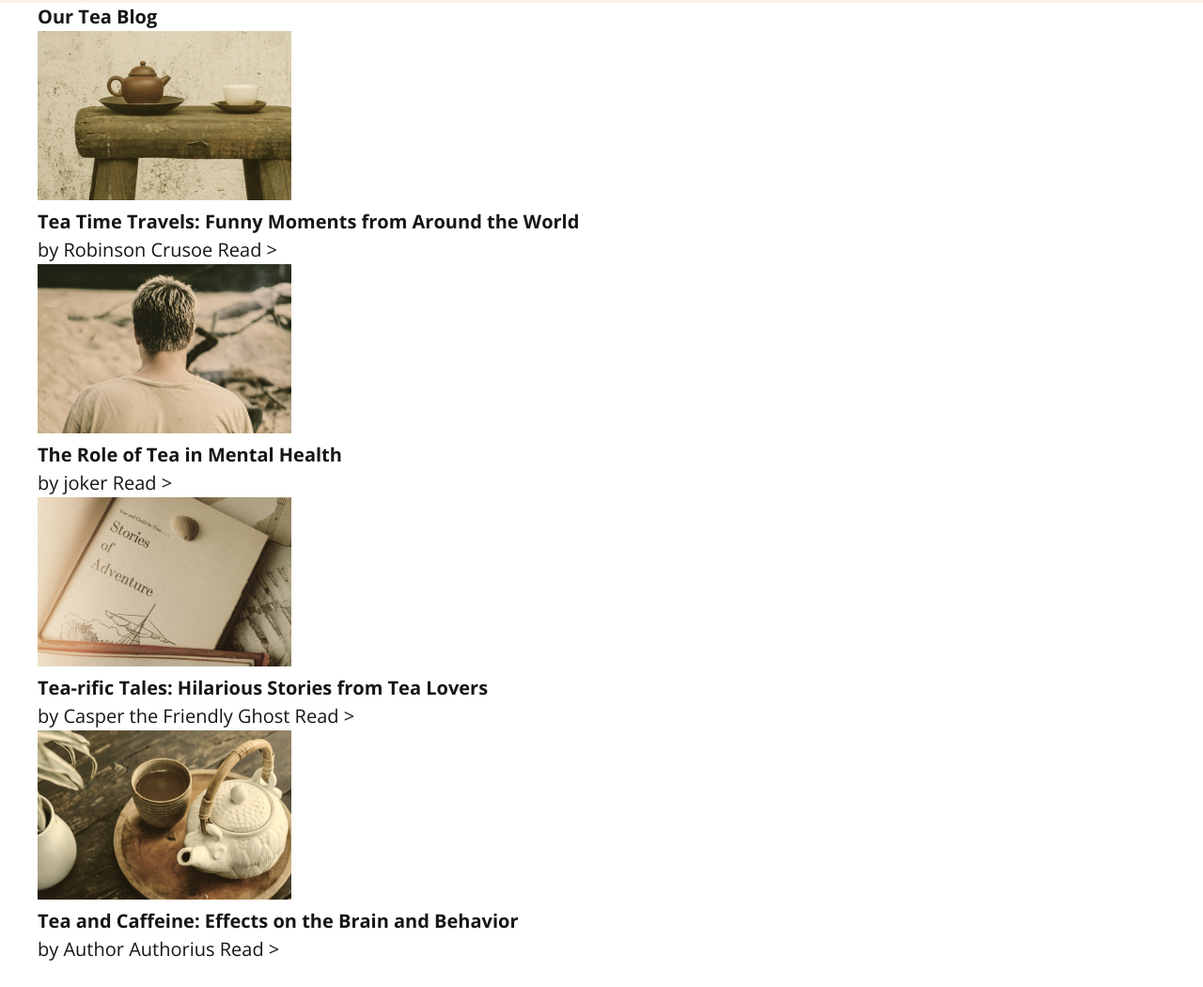
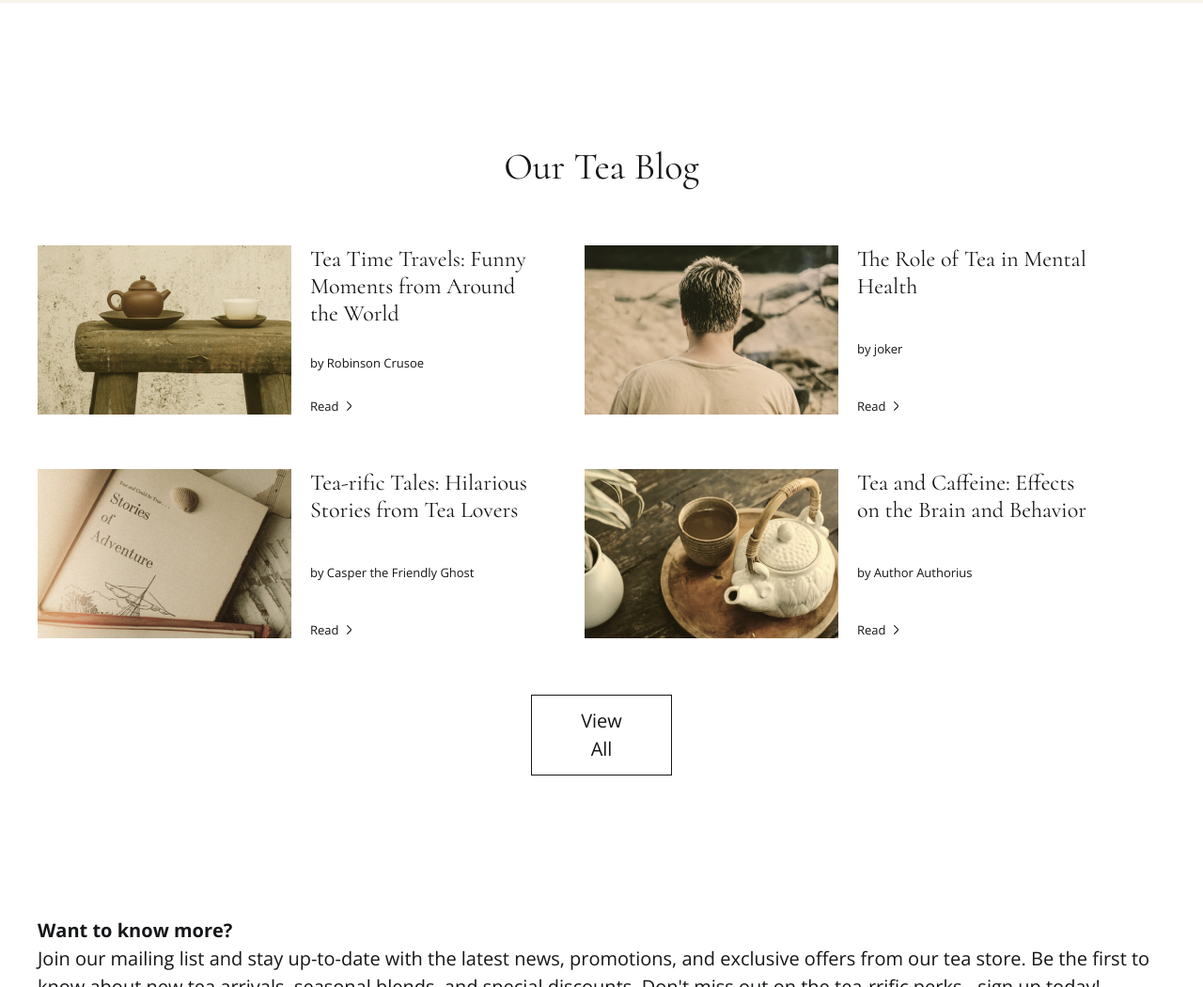
Before and after one commit to craftingweb/Tea, a plain HTML site: page index.html in a window 1280 px wide. Shown: the part 1983-3033 px from the top of the page at 94% size. Drawn offline with nearby package versions, Linux system fonts and the light colour scheme.

Commit message:
blog styling

```diff
--- a/css/style.css
+++ b/css/style.css
@@ -138,7 +138,8 @@ button {
 }
 
 .assortment__title,
-.reviews__title {
+.reviews__title,
+.title {
   font-family: Cormorant;
   font-size: 40px;
   font-style: normal;
@@ -345,3 +346,67 @@ button {
     font-size: 14px;
   }
 }
+
+.main-blog {
+  padding: 150px 0;
+}
+
+.main-blog__list {
+  display: flex;
+  flex-wrap: wrap;
+  gap: 58px 40px;
+  margin-bottom: 60px;
+}
+
+.main-blog__item {
+  flex-basis: 542px;
+  display: flex;
+  gap: 0 20px;
+}
+
+.main-blog__title {
+  font-family: Cormorant;
+  font-size: 24px;
+  font-style: normal;
+  font-weight: 400;
+  line-height: normal;
+  /* margin-bottom: 10px; */
+}
+
+.main-blog__content {
+  display: flex;
+  flex-direction: column;
+  justify-content: space-between;
+}
+
+.main-blog__author,
+.main-blog__link {
+  font-size: 13px;
+  font-style: normal;
+  font-weight: 300;
+  line-height: normal;
+}
+
+.main-blog__link {
+  /* margin-top: 48px; */
+  display: block;
+  position: relative;
+  padding-right: 8px;
+}
+
+.main-blog__link::after {
+  content: url("/images/arrow.svg");
+  position: absolute;
+  margin-left: 8px;
+  margin-bottom: 3px;
+}
+
+.main-blog__btn {
+  display: flex;
+  justify-content: center;
+  width: 150px;
+  margin: 0 auto;
+  text-align: center;
+  padding: 12px 40px;
+  border: 1px solid #151618;
+}
--- a/index.html
+++ b/index.html
@@ -181,7 +181,7 @@
               <div class="main-blog__content">
                 <h3 class="main-blog__title">Tea Time Travels: Funny Moments from Around the World</h3>
                 <a class="main-blog__author">by Robinson Crusoe</a>
-                <a class="main-blog__link" href="#">Read ></a>
+                <a class="main-blog__link" href="#">Read</a>
               </div>
             </li>
             <li class="main-blog__item">
@@ -189,7 +189,7 @@
               <div class="main-blog__content">
                 <h3 class="main-blog__title">The Role of Tea in Mental Health</h3>
                 <a class="main-blog__author">by joker</a>
-                <a class="main-blog__link" href="#">Read ></a>
+                <a class="main-blog__link" href="#">Read</a>
               </div>
             </li>
             <li class="main-blog__item">
@@ -197,7 +197,7 @@
               <div class="main-blog__content">
                 <h3 class="main-blog__title">Tea-rific Tales: Hilarious Stories from Tea Lovers</h3>
                 <a class="main-blog__author">by Casper the Friendly Ghost</a>
-                <a class="main-blog__link" href="#">Read ></a>
+                <a class="main-blog__link" href="#">Read</a>
               </div>
             </li>
             <li class="main-blog__item">
@@ -205,11 +205,11 @@
               <div class="main-blog__content">
                 <h3 class="main-blog__title">Tea and Caffeine: Effects on the Brain and Behavior</h3>
                 <a class="main-blog__author">by Author Authorius</a>
-                <a class="main-blog__link" href="#">Read ></a>
+                <a class="main-blog__link" href="#">Read</a>
               </div>
             </li>
           </ul>
-          <a class="main-blog__btn" href="View All"></a>
+          <a class="main-blog__btn" href="">View All</a>
         </div>
       </section>
       <section class="mailing-list">
```
Also changed, not shown: images/arrow.svg (added).
